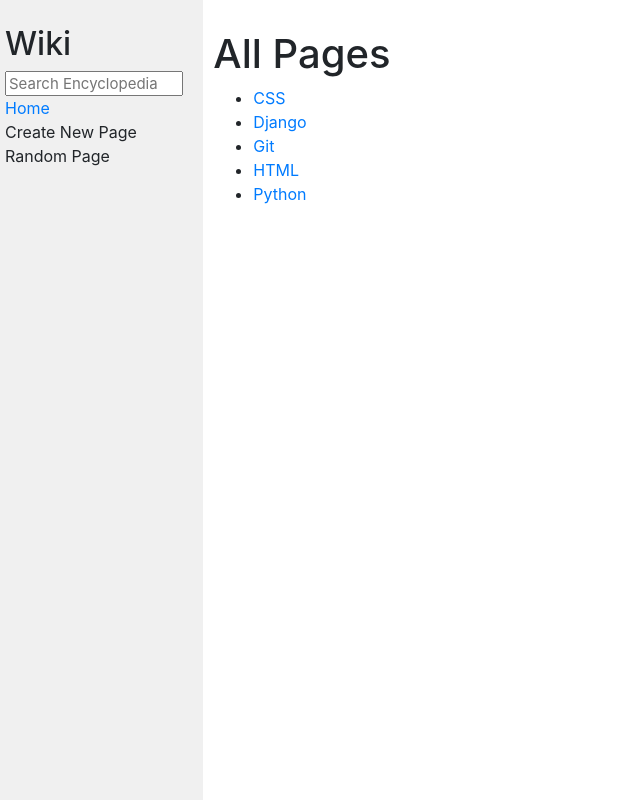
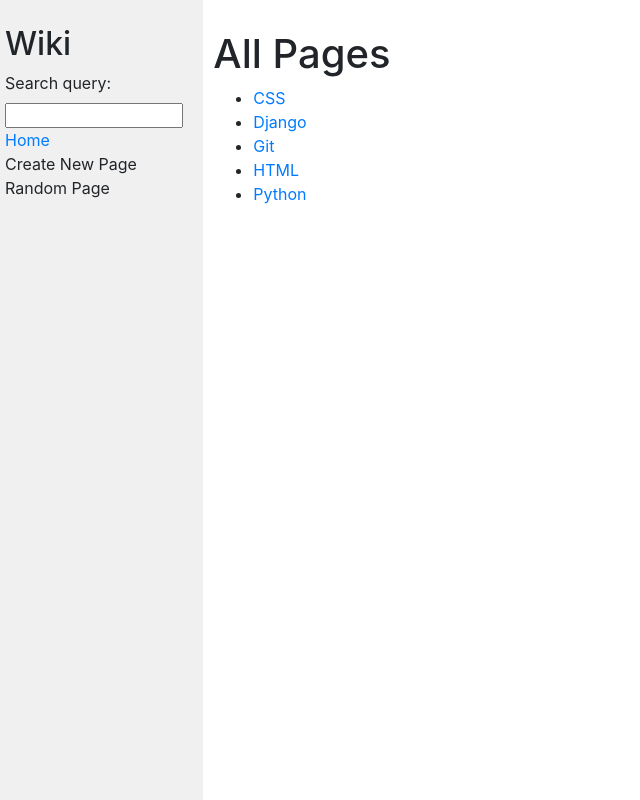
Before and after one commit to janva-harvard/wiki, a Django app: page /wiki/ in a window 1280 px wide. Shown: the whole page, without its empty margins (0-640 px from the left). Run offline with Django 3.2, Linux system fonts and the light colour scheme; some libraries are stand-ins or nearby versions.

Commit message:
Add rudemantary search functionality

```diff
--- a/encyclopedia/templates/encyclopedia/layout.html
+++ b/encyclopedia/templates/encyclopedia/layout.html
@@ -17,13 +17,16 @@
     <div class="row">
       <div class="sidebar col-lg-2 col-md-3">
         <h2>Wiki</h2>
-        <form action="" method="post">
-          <input
+        <form action="{% url 'wiki:index'%}" method="post">
+          <!--Cross site request forgery token -->
+          {% csrf_token %} {{ search_form }}
+          <!-- <input
             class="search"
             type="text"
             name="q"
             placeholder="Search Encyclopedia"
           />
+          -->
         </form>
         <div>
           <a href="{% url 'wiki:index' %}">Home</a>
--- a/encyclopedia/views.py
+++ b/encyclopedia/views.py
@@ -3,11 +3,25 @@
 from django.shortcuts import render
 
 from . import util
+from django import forms
+from django.http import HttpResponseRedirect
+
+
+class SearchForm(forms.Form):
+    search_query = forms.CharField(
+        widget=forms.TextInput(attrs={'class': 'search'}))
 
 
 def index(request):
+    if request.method == "POST":
+        search_form = SearchForm(request.POST)
+        if search_form.is_valid():
+            query = search_form.cleaned_data["search_query"]
+            return article(request, query)
+
     return render(request, "encyclopedia/index.html", {
-        "entries": util.list_entries()
+        "entries": util.list_entries(),
+        "search_form": SearchForm()
     })
 
 
@@ -21,8 +35,6 @@
         })
 
     html = converter.convert(the_entry)
-    # TODO continue here
-    # if request.method == "POST":
 
     return render(request, "encyclopedia/article.html", {
         "entry": html
```
